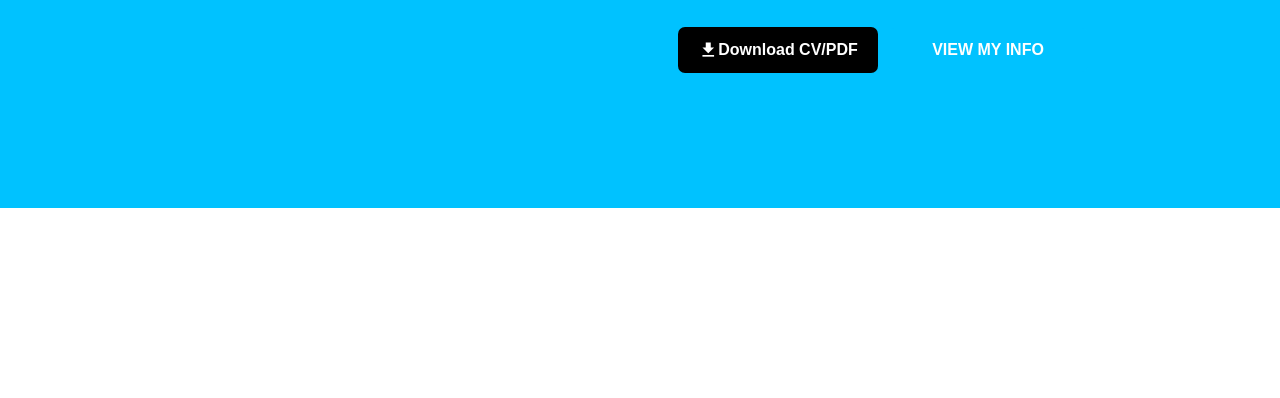
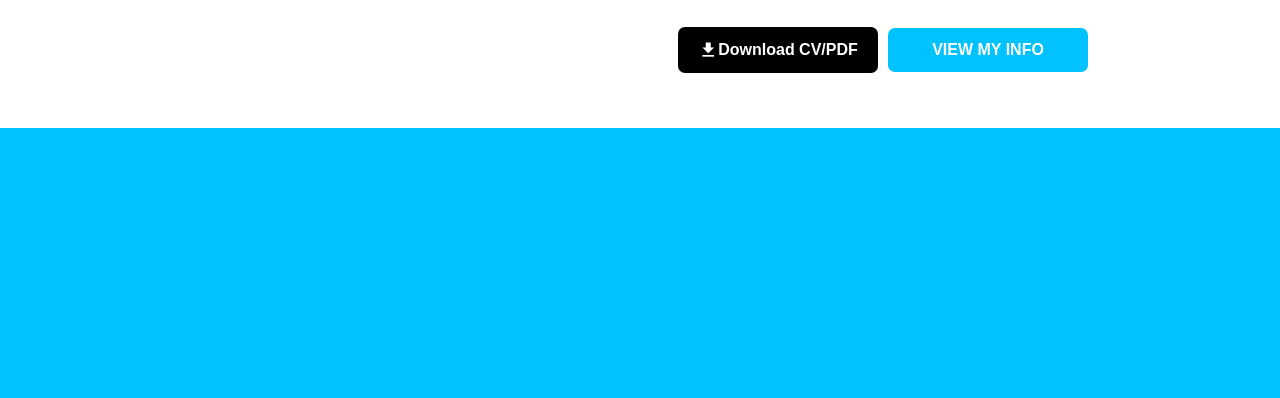
Before and after one commit to Seyha-Soeurn/seyha-cv, a plain HTML site: page index.html in a window 1280 px wide. Shown: the part 512-910 px from the top of the page. Before the commit the page ends 800 px from the top, so only its background shows below. Drawn offline with Linux system fonts and the light colour scheme.

Commit message:
change heigh

```diff
--- a/css/main.css
+++ b/css/main.css
@@ -541,6 +541,11 @@ nav .profile{
         text-transform: uppercase;
     }
     .bg-color{
+        background-color: #00C2FF;
         height: 270px;
+        width: 100%;
+        position: absolute;
+        top: 640px;
+        z-index: -99999;
     }
 }
```
